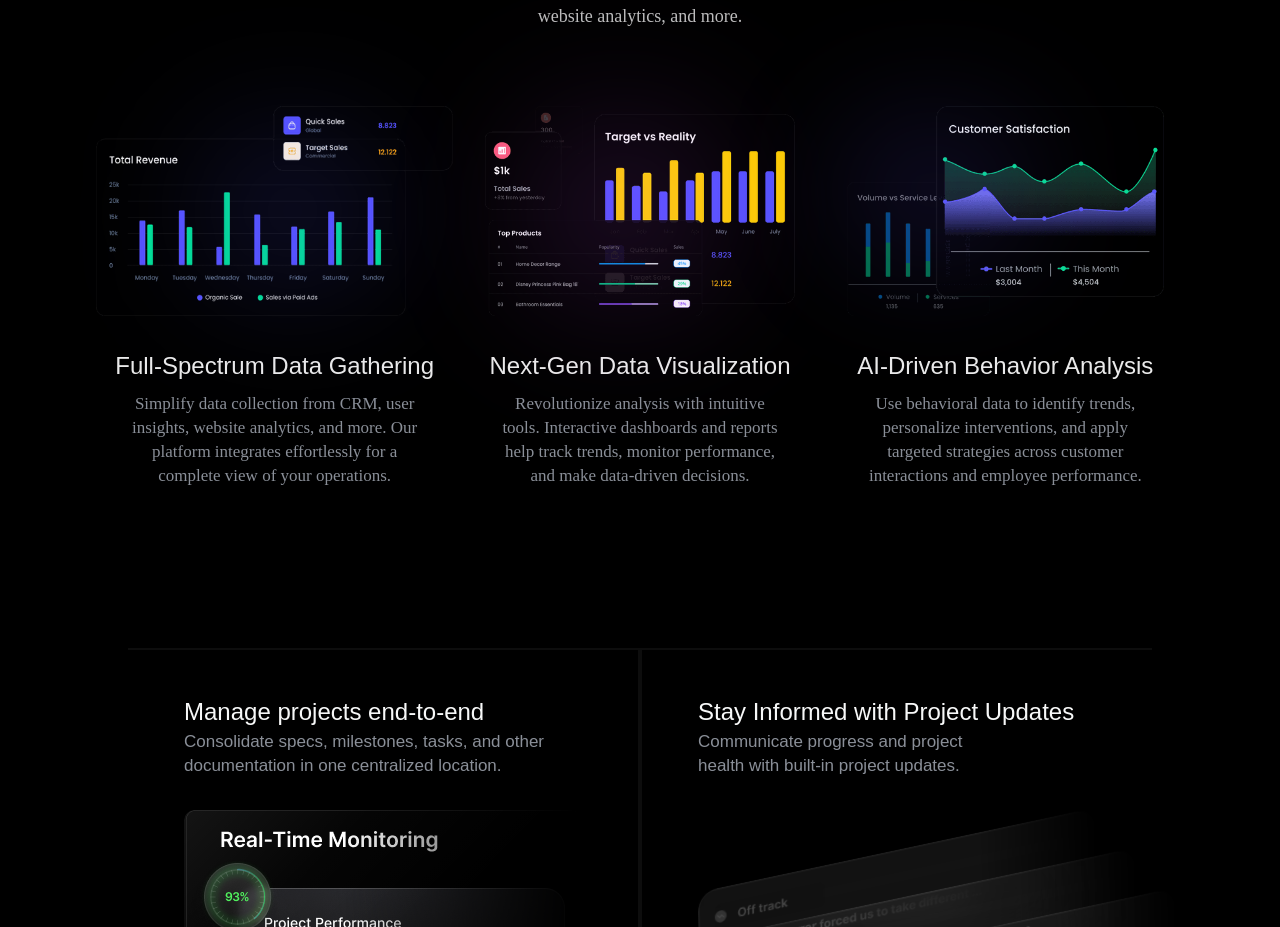
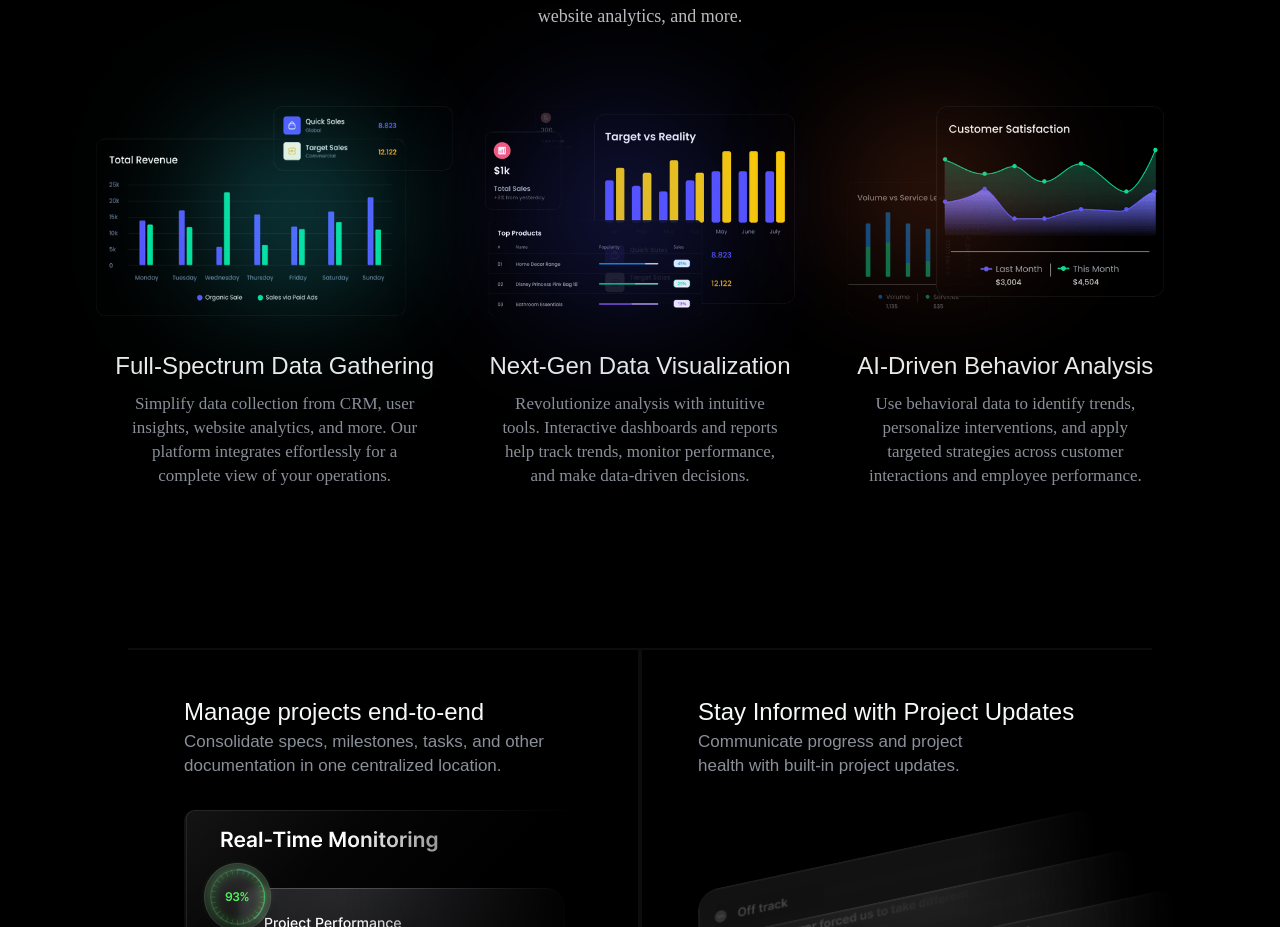
Before and after one commit to Suyyuu/zenith-ai-saas, a Next.js app: page / in a window 1280 px wide. Shown: the part 1709-2636 px from the top of the page. Built offline with nearby package versions, Linux system fonts and the light colour scheme; a web font is replaced by a local one.

Commit message:
new theme to about section and  in contact page

```diff
--- a/app/components/About.jsx
+++ b/app/components/About.jsx
@@ -27,7 +27,7 @@ const About = () => {
           <div className="w-full mobiles:w-full">
             <div className="w-full h-full relative flex">
               <img className="h-[210px] mx-auto" src="/f1.png" alt="" />
-              <div className="circlePosition w-1/2 h-[70%] bg-[#5754ff33] rounded-[100%] absolute z-1 top-[50%] left-[50%] translate-x-[-40%] translate-y-[-50%] blur-[68px]"></div>
+              <div className="circlePosition w-1/2 h-[70%] bg-[#31e3f061] rounded-[100%] absolute z-1 top-[50%] left-[50%] translate-x-[-40%] translate-y-[-50%] blur-[68px]"></div>
             </div>
           </div>
           <div className=" w-full mobiles:w-full flex flex-col justify-center items-center gap-2 text-center">
@@ -48,7 +48,7 @@ const About = () => {
           <div className="w-full mobiles:w-full">
             <div className="w-full h-full relative flex">
               <img className="h-[210px] mx-auto" src="/f2.png" alt="" />
-              <div className="circlePosition w-1/2 h-[80%] bg-[#ce53ff33] rounded-[100%] absolute z-1 top-[50%] left-[50%] translate-x-[-60%] translate-y-[-50%] blur-[76px]"></div>
+              <div className="circlePosition w-1/2 h-[80%] bg-[#4a56ff5a] rounded-[100%] absolute z-1 top-[50%] left-[50%] translate-x-[-60%] translate-y-[-50%] blur-[76px]"></div>
             </div>
           </div>
           <div className="w-full mobiles:w-full flex flex-col justify-center items-center gap-2 text-center">
@@ -69,7 +69,7 @@ const About = () => {
           <div className="w-full mobiles:w-full ">
             <div className="w-full h-full relative flex ">
               <img className="h-[210px] mx-auto" src="/f3.png" alt="" />
-              <div className="circlePosition w-1/2 h-[60%] bg-[#6653ff33] rounded-[100%] absolute z-1 top-[40%] left-[50%] translate-x-[-90%] translate-y-[-50%] blur-[66px]"></div>
+              <div className="circlePosition w-1/2 h-[60%] bg-[#fb66394b] rounded-[100%] absolute z-1 top-[40%] left-[50%] translate-x-[-90%] translate-y-[-50%] blur-[66px]"></div>
             </div>
           </div>
           <div className="w-full mobiles:w-full flex flex-col justify-center items-center gap-2 text-center">
--- a/app/components/CardSlider.jsx
+++ b/app/components/CardSlider.jsx
@@ -5,8 +5,8 @@ import { motion } from 'framer-motion';
 import Image from 'next/image';
 
 const cards = [
-  { id: 1, title: '5x faster to spin up', desc: 'environments via branching', imageSrc: "/slider1.svg" },
-  { id: 2, title: '300k+ databases', desc: 'managed by 1 engineer', imageSrc: "/slider2.svg" },
+  { id: 1, title: '5x faster production', desc: 'environments via zenith meta-brain', imageSrc: "/slider1.svg" },
+  { id: 2, title: '300k+ active members', desc: 'in community, screams Support', imageSrc: "/slider2.svg" },
   { id: 3, title: 'Seamless Integration', desc: 'across multiple platforms', imageSrc: "/slider3.svg" },
   { id: 4, title: 'AI-powered insights', desc: 'for data-driven decisions that drive growth', imageSrc: "/slider4.svg" },
 ];
```
